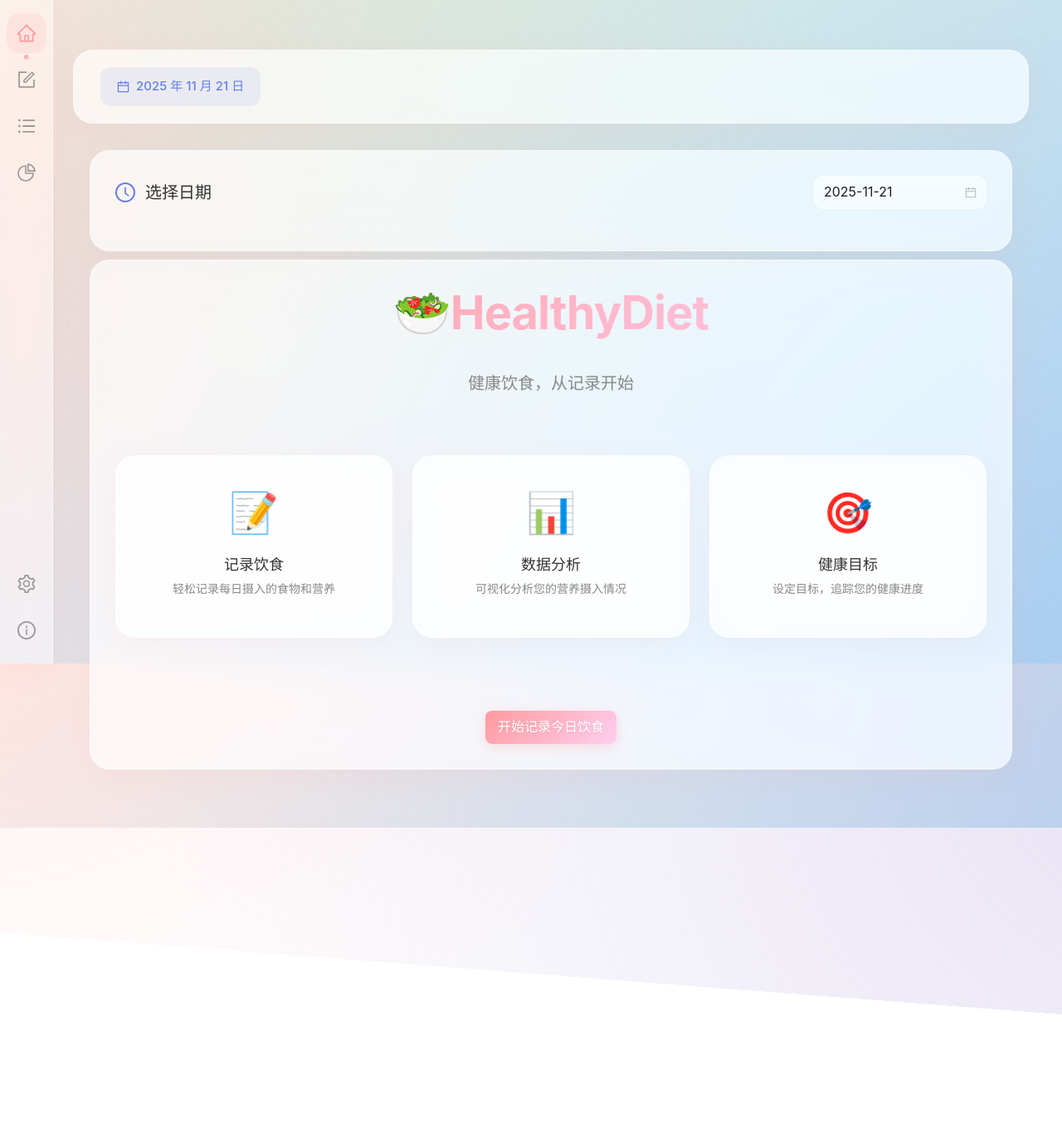
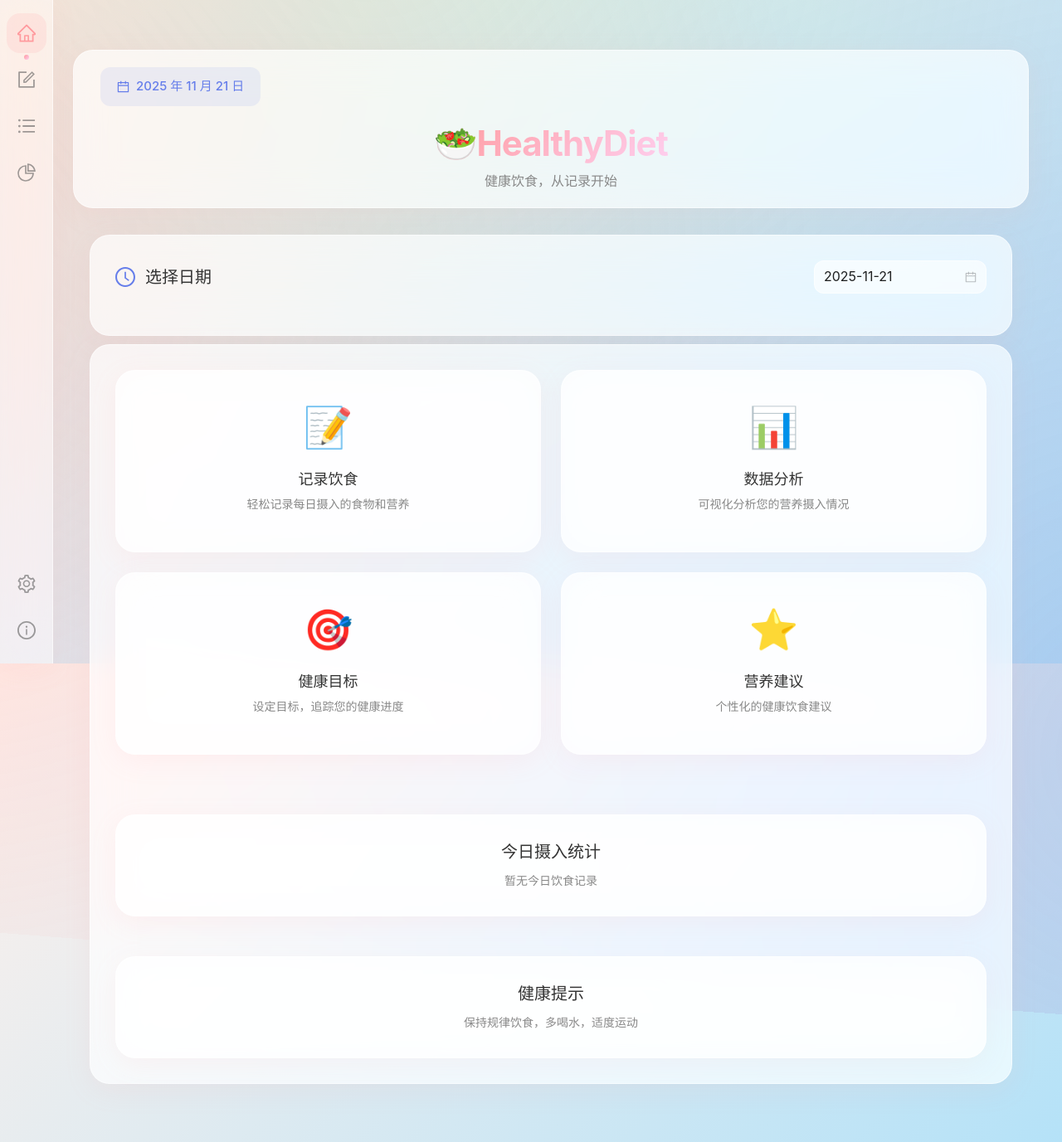
Before and after one commit to Luzhengzheng/HealthyDiet, a Vue app: page / in a window 1280 px wide. Shown: the whole page at 83% size. Before the commit the page ends 998 px from the top, so only its background shows below. Built offline with nearby package versions, Linux system fonts and the light colour scheme.

Commit message:
refactor(UI): update homepage UI

```diff
--- a/src/renderer/pages/Home.vue
+++ b/src/renderer/pages/Home.vue
@@ -7,6 +7,10 @@
                         <CalendarOutlined class="date-icon" />
                         <span>{{ dayjs().format('YYYY 年 MM 月 DD 日') }}</span>
                     </div>
+                </div>
+                <div class="header-title">
+                    <h1 class="gradient-text"><span class="icon-no-gradient">🥗</span>HealthyDiet</h1>
+                    <p class="subtitle">健康饮食，从记录开始</p>
                 </div>
             </div>
         </header>
@@ -31,9 +35,6 @@
             </section>
 
             <div class="home-content glass-card">
-                <h1 class="gradient-text"><span class="icon-no-gradient">🥗</span>HealthyDiet</h1>
-                <p class="subtitle">健康饮食，从记录开始</p>
-
                 <div class="feature-cards">
                     <div class="feature-card glass-card">
                         <div class="feature-icon">📝</div>
@@ -50,10 +51,21 @@
                         <h3>健康目标</h3>
                         <p>设定目标，追踪您的健康进度</p>
                     </div>
+                    <div class="feature-card glass-card">
+                        <div class="feature-icon">⭐</div>
+                        <h3>营养建议</h3>
+                        <p>个性化的健康饮食建议</p>
+                    </div>
                 </div>
 
-                <div class="quick-actions">
-                    <a-button type="primary" size="large"> 开始记录今日饮食 </a-button>
+                <div class="stats-card glass-card">
+                    <h3>今日摄入统计</h3>
+                    <p>暂无今日饮食记录</p>
+                </div>
+
+                <div class="recommendation-card glass-card">
+                    <h3>健康提示</h3>
+                    <p>保持规律饮食，多喝水，适度运动</p>
                 </div>
             </div>
         </main>
@@ -80,6 +92,25 @@ const handleDateChange = () => {}; // TODO: 处理日期变化
     animation: slideInUp 0.6s cubic-bezier(0.4, 0, 0.2, 1);
 }
 
+.header-title {
+    display: flex;
+    flex-direction: column;
+    align-items: center;
+    gap: 8px;
+}
+
+.header-title h1 {
+    font-size: 42px;
+    margin: 0;
+    letter-spacing: -1px;
+}
+
+.header-title .subtitle {
+    font-size: 16px;
+    color: #888;
+    margin: 0;
+}
+
 .date-display {
     display: flex;
     align-items: center;
@@ -103,7 +134,7 @@ const handleDateChange = () => {}; // TODO: 处理日期变化
 }
 .header-content {
     display: flex;
-    justify-content: space-between;
+    justify-content: center;
     align-items: center;
     flex-wrap: wrap;
     gap: 20px;
@@ -113,6 +144,7 @@ const handleDateChange = () => {}; // TODO: 处理日期变化
     display: flex;
     align-items: center;
     gap: 20px;
+    width: 100%;
 }
 
 .home {
@@ -155,7 +187,7 @@ h1 {
 
 .feature-cards {
     display: grid;
-    grid-template-columns: repeat(3, 1fr);
+    grid-template-columns: repeat(2, 1fr);
     gap: 24px;
     margin-bottom: 48px;
 }
@@ -218,6 +250,45 @@ h1 {
     width: 100%;
 }
 
+.stats-card {
+    width: 100%;
+    padding: 32px 24px;
+    margin-bottom: 24px;
+    text-align: center;
+}
+
+.stats-card h3 {
+    font-size: 20px;
+    color: #333;
+    margin-bottom: 12px;
+    margin-top: 0;
+}
+
+.stats-card p {
+    font-size: 14px;
+    color: #888;
+    margin: 0;
+}
+
+.recommendation-card {
+    width: 100%;
+    padding: 32px 24px;
+    text-align: center;
+}
+
+.recommendation-card h3 {
+    font-size: 20px;
+    color: #333;
+    margin-bottom: 12px;
+    margin-top: 0;
+}
+
+.recommendation-card p {
+    font-size: 14px;
+    color: #888;
+    margin: 0;
+}
+
 /* 响应式布局 */
 @media (max-width: 768px) {
     .feature-cards {
```
